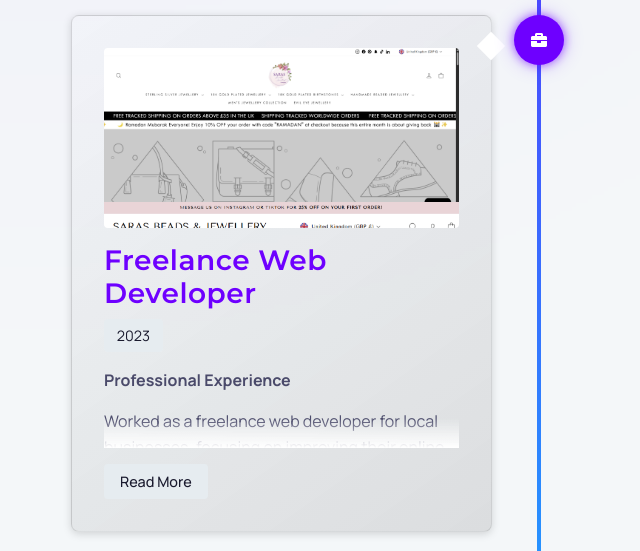
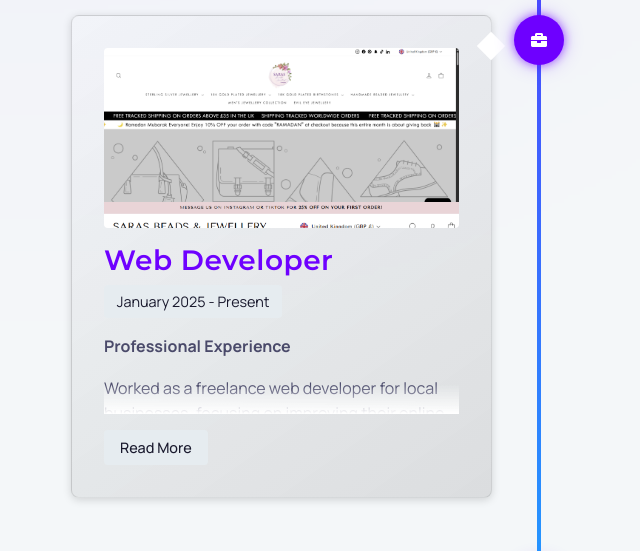
Before and after one commit to MoArouni/Portfolio_MohamadArouni, a Flask app: page / in a window 1280 px wide. Shown: the part 2509-3060 px from the top of the page, without its empty margins (101-741 px from the left). Run offline with Flask 3, Linux system fonts and the light colour scheme; data comes from the database, SQL or seed files in the repository; parts of the project's set-up code (start-up, migrations or seed data) failed here and were passed over.

Commit message:
Updated date for Work

```diff
--- a/templates/home.html
+++ b/templates/home.html
@@ -448,8 +448,8 @@ section {
                         </div>
                     </div>
                 </div>
-                <h3>Freelance Web Developer</h3>
-                <span class="timeline-date">2023</span>
+                <h3>Web Developer</h3>
+                <span class="timeline-date">January 2025 - Present</span>
                 <div class="timeline-description">
                     <p><strong>Professional Experience</strong></p>
                     <p>Worked as a freelance web developer for local businesses, focusing on improving their online presence and user experience.</p>
```
